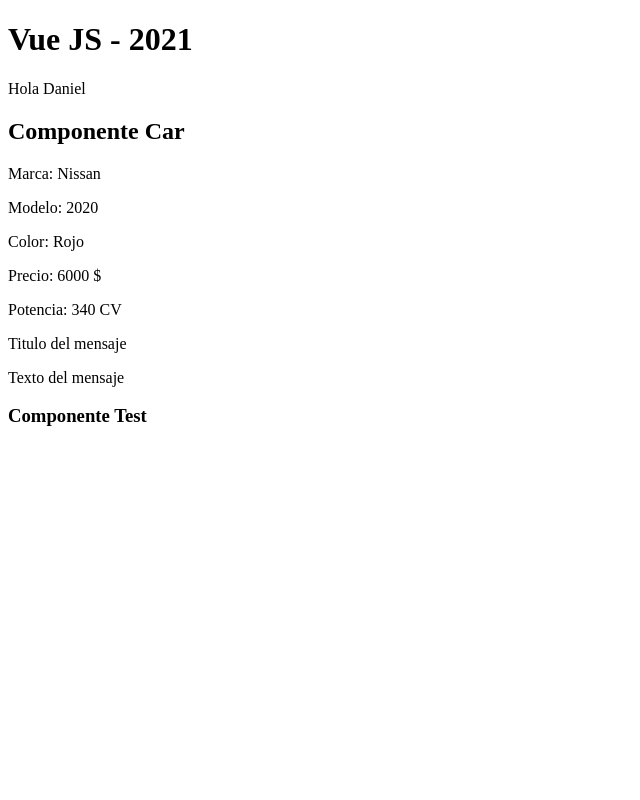
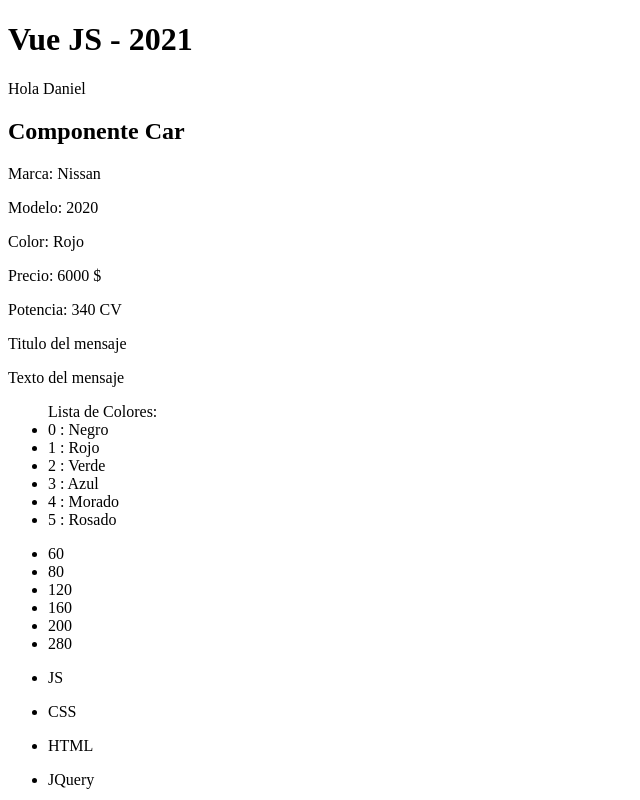
Before and after one commit to DanielCanaviriMenaWebDeveloper/Vue.js-3-2021, a Vue app in the folder started/: page / in a window 1280 px wide. Shown: the top 800 px of the page, without its empty margins (0-640 px from the left). Built offline with nearby package versions, Linux system fonts and the light colour scheme.

Commit message:
v-for, v-if

```diff
--- a/started/src/components/Car.vue
+++ b/started/src/components/Car.vue
@@ -3,11 +3,31 @@
         <h2>Componente Car</h2>
         <p>Marca: {{ brand }}</p>
         <p>Modelo: {{ model }}</p>
-        <p>Color: {{ color[1] }}</p>
+        <p>Color: {{ colors[1] }}</p>
         <p>Precio: {{ price }} $</p>
         <p>Potencia: {{ power }} CV</p>
         <p>{{ mensaje.title }}</p>
         <p>{{ mensaje.text }}</p>
+        <!-- Ejemplo del uso de la directiva v-for -->
+        <ul>Lista de Colores:
+            <li v-for="(color, index) in colors" :key="index">
+                {{ index }} : {{ color }}
+            </li>
+        </ul>
+        <!-- <ul>Lista de Potencias:
+            <li v-for="(potencia, index) in potencias" :key="index">
+                <template v-if="potencia<=120">{{ potencia }}</template>
+            </li>
+        </ul> -->
+        <ul>
+            <template v-for="(potencia, index) in potencias" :key="index">
+                <li v-if="potencia<300">{{potencia}}</li>
+            </template>
+        </ul>
+
+        <ul v-for="(tecnologia, index) in tecnologias" :key="index">
+            <li>{{ tecnologia }}</li>
+        </ul>
         <Test />
     </div>
 </template>
@@ -15,6 +35,7 @@
 <script>
 import Test from './Test';
 export default {
+    /* Option API */
     /* data() {
         return {
             brand: "Toyota",
@@ -28,19 +49,21 @@ export default {
             },
         }
     }, */
+    /* Composition API */
     setup() {
         const brand = "Nissan";
         const model = 2020;
-        const color = ['Negro', 'Rojo', 'Verde'];
+        const colors = ['Negro', 'Rojo', 'Verde', 'Azul', 'Morado', 'Rosado'];
         const price = 6000;
         const power = 340;
         const mensaje = {
             title: 'Titulo del mensaje',
             text: 'Texto del mensaje'
         };
-
+        const potencias = [60, 80, 120, 160, 200, 280, 300, 390, 540, 500];
+        const tecnologias = ['JS', 'CSS', 'HTML', 'JQuery', 'React', 'PHP', 'Vue.js', 'Angular'];
         return {
-            brand, model, color, price, power, mensaje
+            brand, model, colors, price, power, mensaje, potencias, tecnologias
         };
     },
     components: {
```
